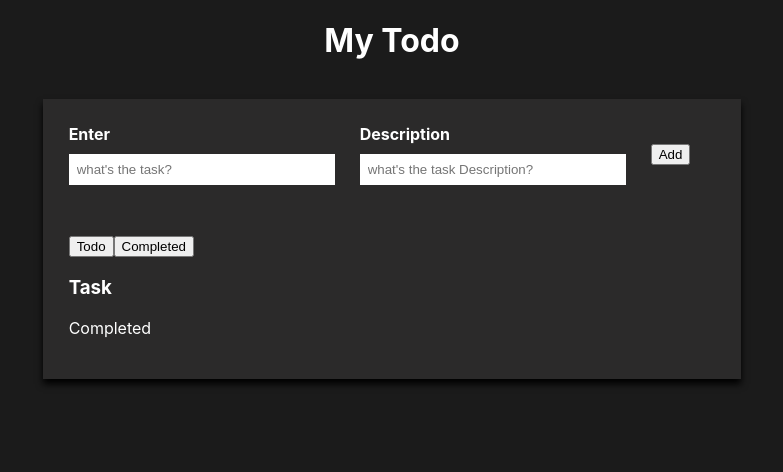
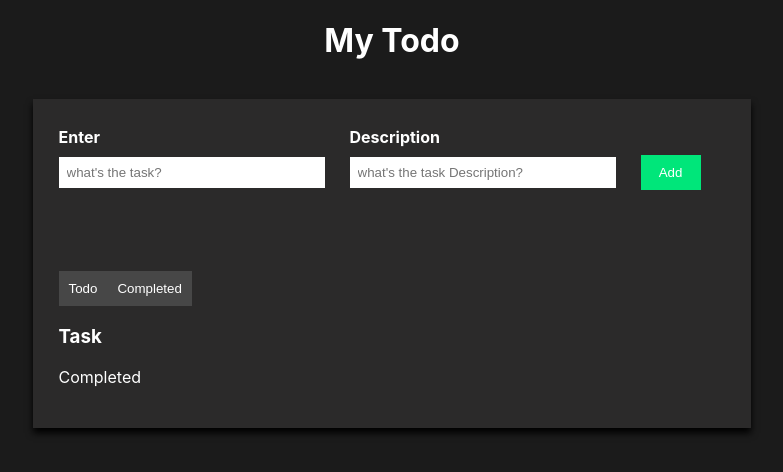
Before and after one commit to Vinay2001k/to-do-app, a React (Create React App) app: page / in a window 1280 px wide. Shown: the top 472 px of the page, without its empty margins (248-1031 px from the left). Built offline with nearby package versions, Linux system fonts and the light colour scheme.

Commit message:
button styling

```diff
--- a/src/App.css
+++ b/src/App.css
@@ -38,4 +38,28 @@ text-align: center;
   padding: 8px;
   border: none;
   width: 250px;
+  outline: none;
 }
+.primaryBtn{
+  background-color: rgb(0, 230, 122);
+  color: white;
+  border: none;
+  border-radius: 0px;
+  margin-top: 31px;
+  padding: 10px;
+  width: 60px;
+  cursor: pointer;
+}
+.primaryBtn:hover{
+  background-color: rgb(4, 196, 106);
+}
+.secBtn{
+  background-color: rgb(71, 71, 71);
+  color: white;
+  border: none;
+  border-radius: 0px;
+  margin-top: 31px;
+  padding: 10px;
+  width: fit-content;
+  cursor: pointer;
+}
--- a/src/App.js
+++ b/src/App.js
@@ -15,12 +15,12 @@ function App() {
           <input type='text' placeholder="what's the task Description?"/>
         </div>
         <div className='input-items'>
-          <button type='button' className='PrimaryBtn'>Add</button>
+          <button type='button' className='primaryBtn'>Add</button>
         </div>
       </div>
       <div className='btn-area'>
-        <button>Todo</button>
-        <button>Completed</button>
+        <button className='secBtn'>Todo</button>
+        <button className='secBtn'>Completed</button>
       </div>
       <div className='todo-list'>
         <div className='todo-list-items'>
```
